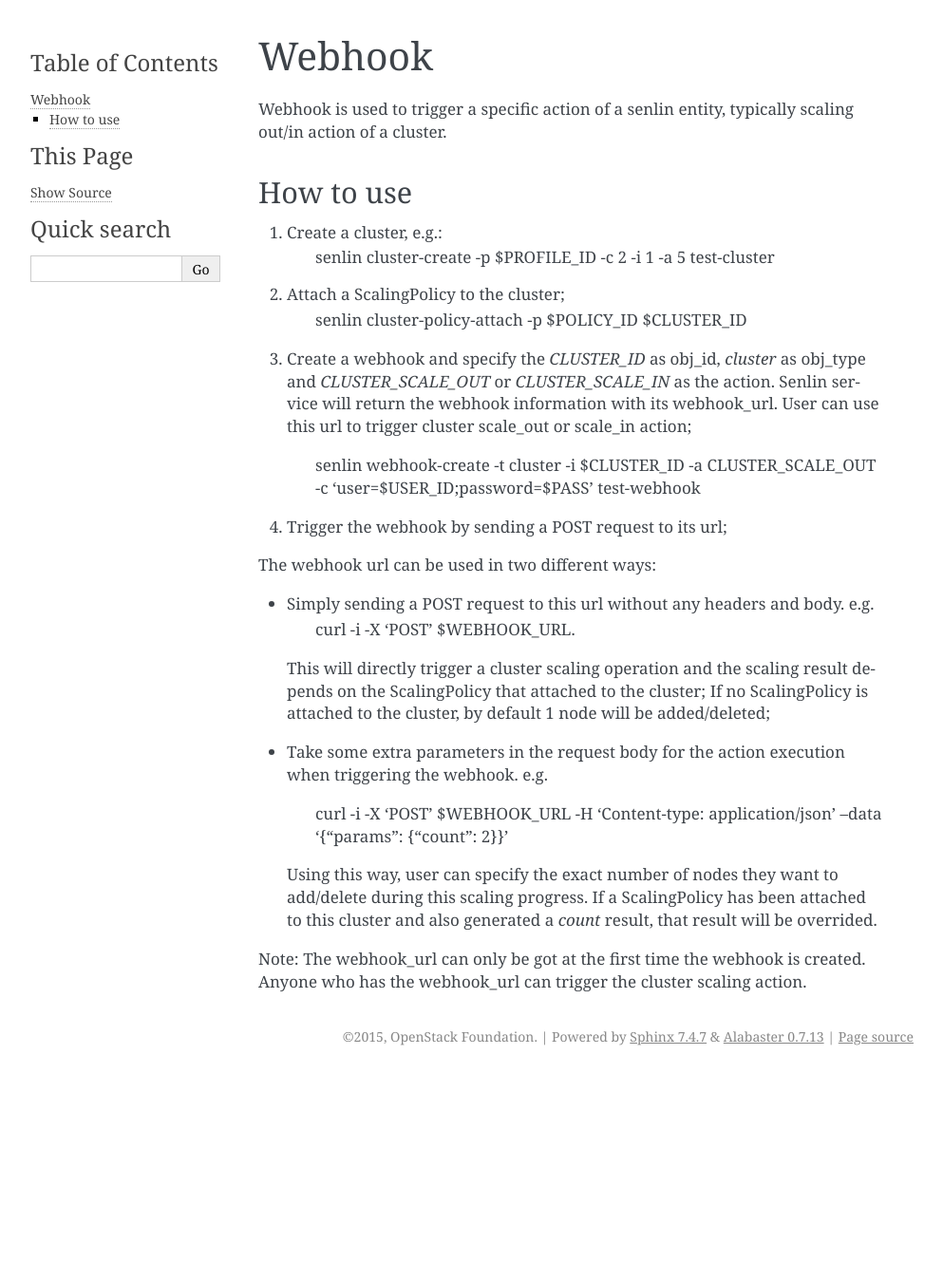
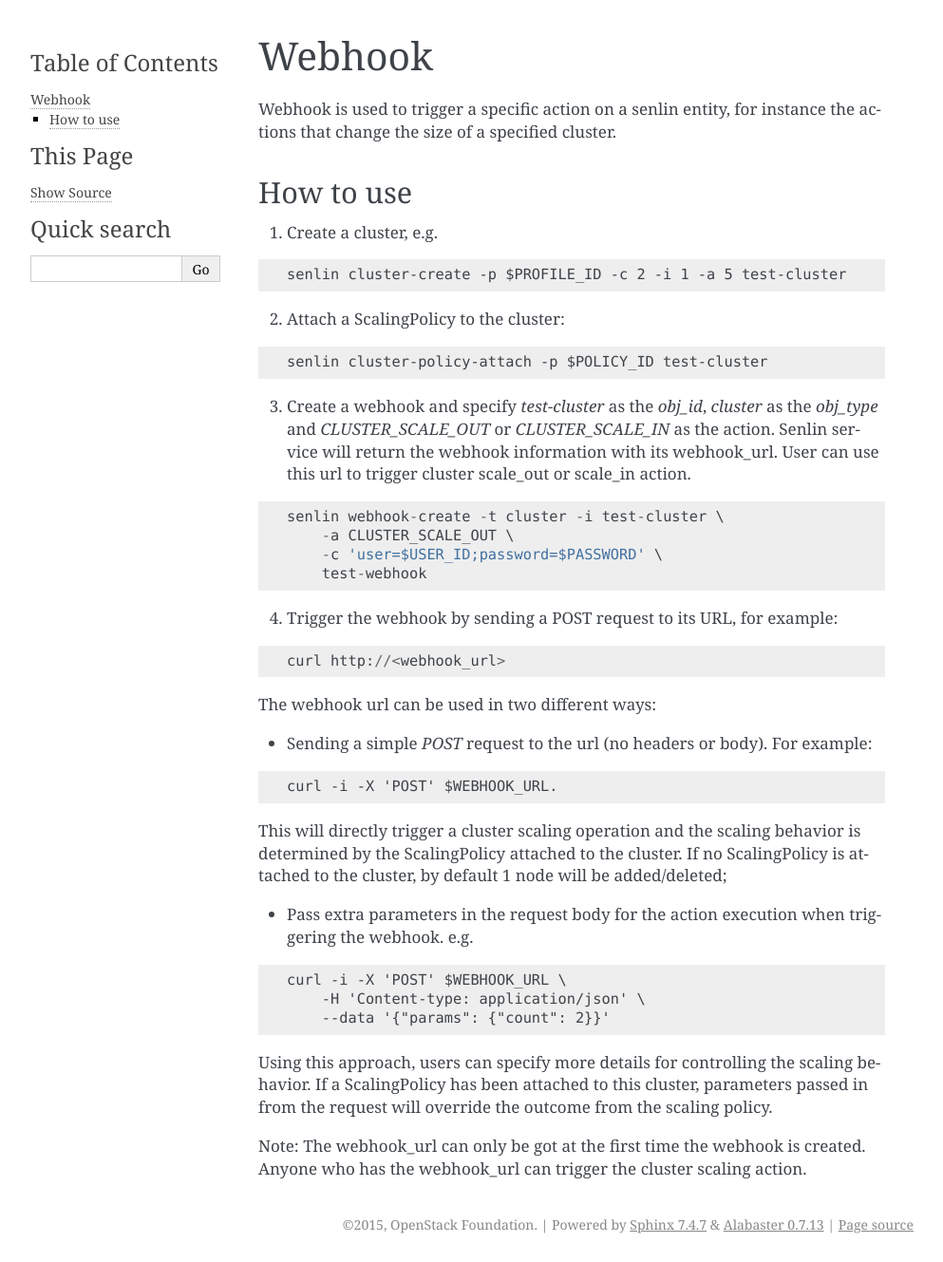
Before and after one commit to openstack-archive/senlin, a Sphinx documentation site: the page built from doc/source/getting_started/webhook.rst, in a window 1280 px wide. Shown: the whole page at 95% size, without its empty margins (148-1141 px from the left). Built offline with Sphinx 7.4.7, drawn with Linux system fonts in a browser that asks for light colours; before the commit the page ends 1131 px from its top, so only the background shows below that.

Commit message:
Tweaking webhook usage doc
This is a tweak to the webhook usage doc. May need to revise when we
completely switch to RESIZE operation.

Change-Id: Ifb35a77605f4e80ea159b52973d1f276e6dc1ad1

```diff
--- a/doc/source/getting_started/webhook.rst
+++ b/doc/source/getting_started/webhook.rst
@@ -13,41 +13,70 @@
 
 Webhook
 =======
-Webhook is used to trigger a specific action of  a senlin entity, typically
-scaling out/in action of a cluster.
+
+Webhook is used to trigger a specific action on a senlin entity, for instance
+the actions that change the size of a specified cluster.
 
 How to use
 ----------
 
-1. Create a cluster, e.g.:
-       senlin cluster-create -p $PROFILE_ID -c 2 -i 1 -a 5 test-cluster
-2. Attach a ScalingPolicy to the cluster;
-       senlin cluster-policy-attach -p $POLICY_ID $CLUSTER_ID
-3. Create a webhook and specify the `CLUSTER_ID` as obj_id, `cluster` as
-   obj_type and `CLUSTER_SCALE_OUT` or `CLUSTER_SCALE_IN` as the action.
+1. Create a cluster, e.g.
+
+::
+
+  senlin cluster-create -p $PROFILE_ID -c 2 -i 1 -a 5 test-cluster
+
+2. Attach a ScalingPolicy to the cluster:
+
+::
+
+  senlin cluster-policy-attach -p $POLICY_ID test-cluster
+
+3. Create a webhook and specify `test-cluster` as the `obj_id`, `cluster` as
+   the `obj_type` and `CLUSTER_SCALE_OUT` or `CLUSTER_SCALE_IN` as the action.
    Senlin service will return the webhook information with its webhook_url.
-   User can use this url to trigger cluster scale_out or scale_in action;
-       senlin webhook-create -t cluster -i $CLUSTER_ID -a CLUSTER_SCALE_OUT
-       -c 'user=$USER_ID;password=$PASS' test-webhook
-4. Trigger the webhook by sending a POST request to its url;
+   User can use this url to trigger cluster scale_out or scale_in action.
+
+::
+
+  senlin webhook-create -t cluster -i test-cluster \
+      -a CLUSTER_SCALE_OUT \
+      -c 'user=$USER_ID;password=$PASSWORD' \
+      test-webhook
+
+4. Trigger the webhook by sending a POST request to its URL, for example:
+
+::
+
+  curl http://<webhook_url>
 
 The webhook url can be used in two different ways:
 
--  Simply sending a POST request to this url without any headers and body. e.g.
-       curl -i -X 'POST' $WEBHOOK_URL.
-   This will directly trigger a cluster scaling operation and the scaling
-   result depends on the ScalingPolicy that attached to the cluster; If no
-   ScalingPolicy is attached to the cluster, by default 1 node will be
-   added/deleted;
+- Sending a simple `POST` request to the url (no headers or body).
+  For example:
 
--  Take some extra parameters in the request body for the action execution
-   when triggering the webhook. e.g.
-       curl -i -X 'POST' $WEBHOOK_URL -H 'Content-type: application/json' --data
-       '{"params": {"count": 2}}'
-   Using this way, user can specify the exact number of nodes they want to
-   add/delete during this scaling progress. If a ScalingPolicy has been
-   attached to this cluster and also generated a `count` result, that result
-   will be overrided.
+::
+
+  curl -i -X 'POST' $WEBHOOK_URL.
+
+This will directly trigger a cluster scaling operation and the scaling
+behavior is determined by the ScalingPolicy attached to the cluster. If no
+ScalingPolicy is attached to the cluster, by default 1 node will be
+added/deleted;
+
+- Pass extra parameters in the request body for the action execution
+  when triggering the webhook. e.g.
+
+::
+
+  curl -i -X 'POST' $WEBHOOK_URL \
+      -H 'Content-type: application/json' \
+      --data '{"params": {"count": 2}}'
+
+Using this approach, users can specify more details for controlling the
+scaling behavior. If a ScalingPolicy has been attached to this cluster,
+parameters passed in from the request will override the outcome from the
+scaling policy.
 
 Note: The webhook_url can only be got at the first time the webhook is created.
 Anyone who has the webhook_url can trigger the cluster scaling action.
```
